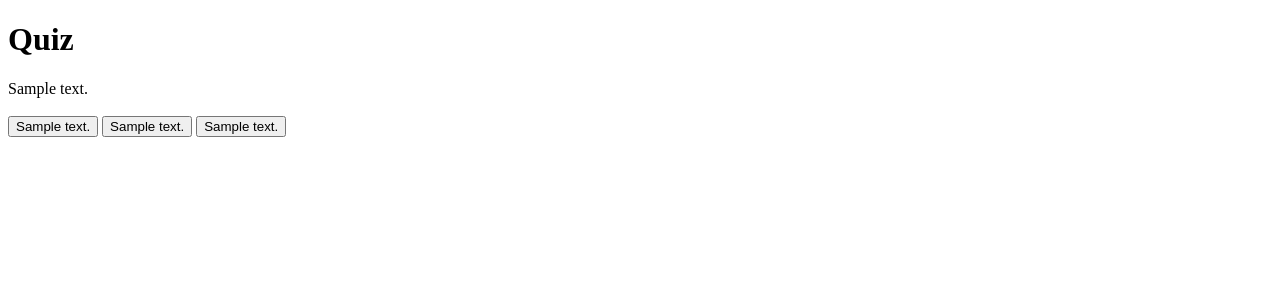
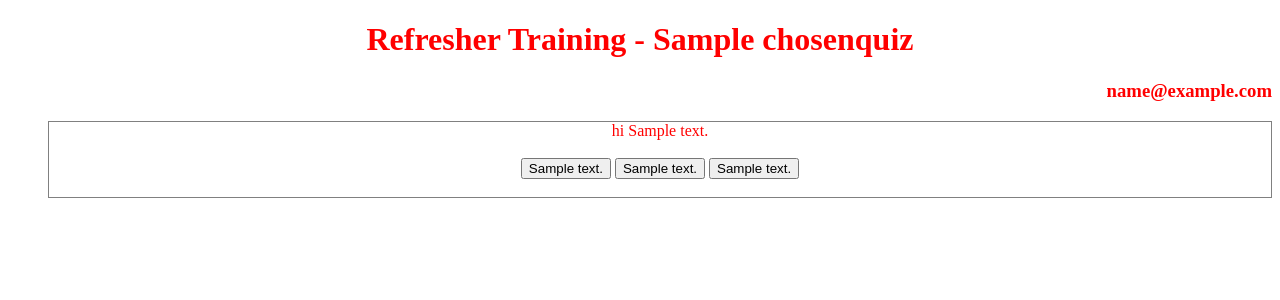
Before and after one commit to LDuff615/PDT-Napier, a Flask app: template PDT/app/templates/quiz.html in a window 1280 px wide. Shown: the top 300 px of the page. Run offline with Flask 2, Linux system fonts and the light colour scheme; the template is opened without the code that fills it: most values are stand-ins (such as "Sample title", 1, 10 or a date in 2020); parts of the project's set-up code (start-up, migrations or seed data) failed here and were passed over.

Commit message:
small changes

```diff
--- a/PDT/app/templates/quiz.html
+++ b/PDT/app/templates/quiz.html
@@ -2,14 +2,35 @@
 <html lang="en">
 <head>
     <meta charset="UTF-8">
-    <title>Quiz</title>
+    <title>Refresher Training</title>
 </head>
 <body>
-<h1>Quiz</h1>
+<h1>Refresher Training - {{ chosenquiz }}</h1>
+<h3>{{ userEmail }}</h3>
 
+<style>
+	h1{
+		text-align:center;
+		color:red;
+	}
+
+	h3{
+		text-align:right;
+		color:red;
+	}
+
+	.questionnaire{
+		text-align:center;
+		border: 1px solid gray;
+		color:red;
+	}
+</style>
+
+<ul>
+	<div class="questionnaire">
 		{% for question in qResults %}
 			<tr>
-        <td>{{ question.description }}</td>
+				<td>hi {{ question.description }}</td>
 			</tr>
 				{% for option in oResults %}
 					{% if option.questionID == question.questionID %}
@@ -25,5 +46,7 @@
 					{% endif %}
 				{% endfor %}
 		{% endfor %}
+	</div>
+</ul>
 </body>
 </html>
--- a/PDT/app/templates/training.html
+++ b/PDT/app/templates/training.html
@@ -12,8 +12,8 @@
     <td>{{ item.testID }}</td>
     <td>{{ item.takenDate }}</td>
     <td>{{ item.userID }}</td>
-    <td><button class="choosebtn">Select Test</button></td>
     <td><button class="choosebtn" onclick="window.location.href='{{ url_for('home.quiz', chosenquiz=item.testID) }}';">Select Test</button></td>
+    <! --<td><button class="choosebtn" onclick="window.location.href='{{ url_for('home.quiz', chosenquiz=item.testID) }}';">Select Test</button></td>--!>
 </tr>
 {% endfor %}
 </body>
--- a/PDT/pdtnapier.py
+++ b/PDT/pdtnapier.py
@@ -1,5 +1,5 @@
 #Importing all required modules from the Flask package
-from flask import Flask, url_for, render_template, redirect
+from flask import Flask, url_for, render_template, redirect, request
 
 #Importing PyMSQL as the interface to connect to the MySQL database
 import pymysql as mdb
@@ -22,7 +22,7 @@ con = mdb.connect('localhost', 'root', '!Gr0upPDT!', 'napierpdt')
 @app.route('/')
 @app.route('/home')
 def home():
-    return render_template('home/index.html')
+    return render_template('app/templates/index.html')
 
 #This route will take users to the Training Page, where they can select a test to begin their PDT training
 @app.route('/training')
@@ -30,7 +30,7 @@ def training():
     cur = con.cursor()
     cur.execute("SELECT * FROM tests")
     quizzes = cur.fetchall()
-    return render_template('home/app/templates/training.html', data=quizzes)
+    return render_template('app/templates/training.html', data=quizzes)
 
 #This route will take a user to the Quiz Page, where they can begin answering questions related to the quiz they selected in the Training Page
 @app.route('/quiz/<chosenquiz>')
```
Lines whose indentation alone changed are shown as unchanged.
